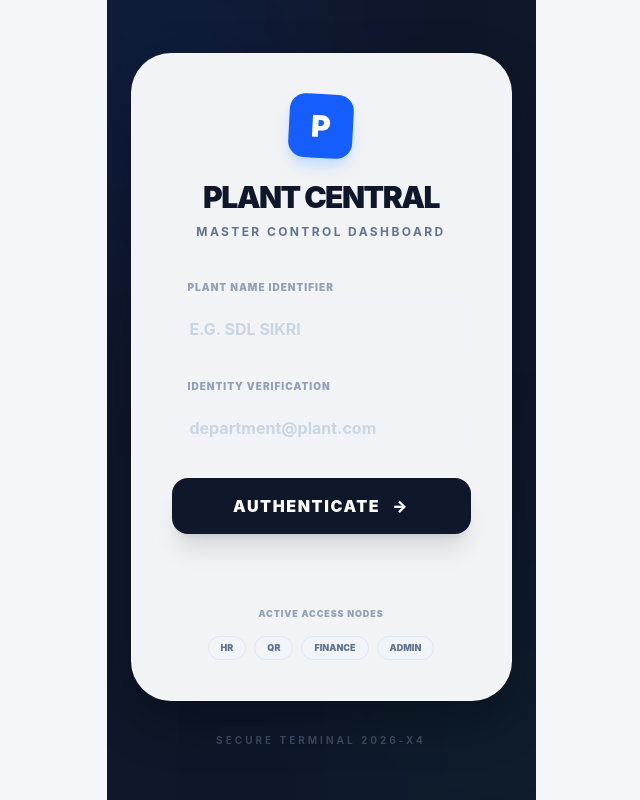
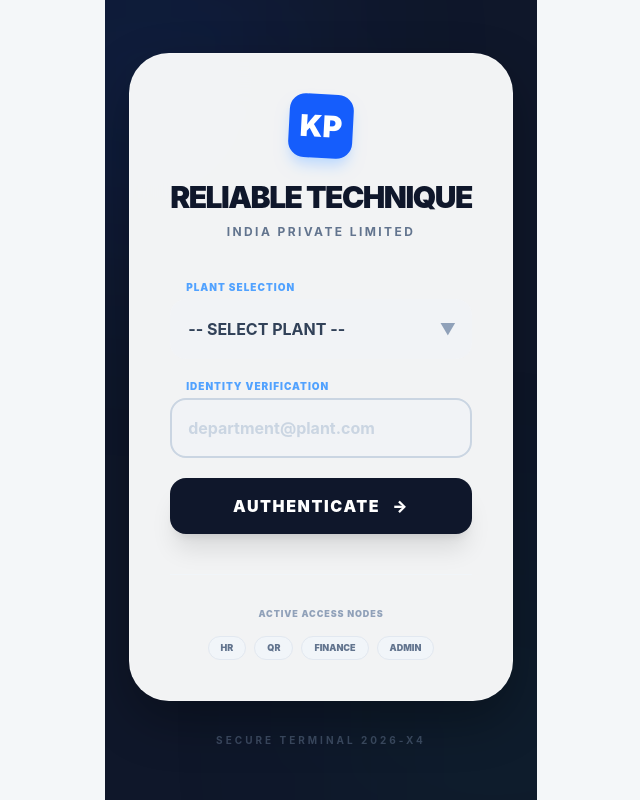
Before and after one commit to Suraj-Yadav-dev/Status_Tracker, a React (Vite) app in the folder client/: page / in a window 1280 px wide. Shown: the whole page, without its empty margins (319-959 px from the left). Built offline with nearby package versions, Linux system fonts and the light colour scheme.

Commit message:
update the ui

```diff
--- a/client/src/App.jsx
+++ b/client/src/App.jsx
@@ -3,10 +3,41 @@ import RoadContainer from './components/road/RoadContainer';
 import { ProjectProvider, ACCESS_CONTROL } from './context/ProjectContext';
 import './App.css';
 
+// Define your list of plants here
+const PLANT_LIST = [
+  "SDL SIKRI",
+  "VAPL SIKRI-2",
+  "SHANKAR FORGE",
+  "RICO BAWAL",
+  "SUNBEAM TAPUKHERA",
+  "POLYPLASTIC-BHIWADI",
+  "BHUNIT PALWAL",
+  "VICTORA DHATIR",
+  "SKH MANESER PLANT 2",
+  "VAPL BAWAL-1",
+  "MATJET",
+  "CUTTING EDGE DHATIR",
+  "VICTORA BAWAL",
+  "BHAGWATI TECHNO",
+  "NIROTECH",
+  "SKH-1",
+  "SATA VIKAS",
+  "MT AUTOCRAFT ROHTAK",
+  "SUNBEAM BAWAL",
+  "KML",
+  "POLYPLASTIC-TAMIL NAIDU",
+  "VAPL PRITHLA",
+  "VAPL PATHREDI",
+  "VAPL DHATIR B.O.P",
+  "VIBRO CAUSTIC",
+  "NOIDA GLOBAL",
+  "SKH-4",
+  "PANCHKULA STEEL"
+];
+
 function App() {
   const [userEmail, setUserEmail] = useState("");
   const [tempEmail, setTempEmail] = useState("");
-  // NEW: State to store the plant name
   const [plantName, setPlantName] = useState("");
   const [tempPlantName, setTempPlantName] = useState("");
   const [error, setError] = useState("");
@@ -15,18 +46,25 @@ function App() {
     e.preventDefault();
     const emailToValidate = tempEmail.toLowerCase().trim();
 
-    // Check if email is valid AND if they entered a plant name
+    // Check if email is valid AND if they selected a plant
     if (ACCESS_CONTROL.hasOwnProperty(emailToValidate)) {
       if (!tempPlantName.trim()) {
-        setError("System Denied: Plant Name is required");
+        setError("System Denied: Please select a Plant");
         return;
       }
       setUserEmail(emailToValidate);
-      setPlantName(tempPlantName.trim()); // Save the plant name
+      setPlantName(tempPlantName.trim());
       setError("");
     } else {
       setError("System Denied: Unrecognized Department Email");
     }
+  };
+
+  const handleLogout = () => {
+    setUserEmail("");
+    setTempEmail("");
+    setPlantName("");
+    setTempPlantName("");
   };
 
   if (!userEmail) {
@@ -42,45 +80,56 @@ function App() {
             {/* Logo Section */}
             <div className="text-center mb-10">
               <div className="inline-flex items-center justify-center w-16 h-16 bg-blue-600 rounded-2xl shadow-lg shadow-blue-200 mb-6 rotate-3 hover:rotate-0 transition-transform duration-300">
-                <span className="text-white text-3xl font-black">P</span>
+                <span className="text-white text-3xl font-black">KP</span>
               </div>
               <h1 className="text-3xl font-black text-slate-900 uppercase tracking-tighter leading-none">
-                Plant Central
+                Reliable Technique
               </h1>
               <p className="text-slate-500 text-xs font-bold uppercase tracking-[0.2em] mt-3">
-                Master Control Dashboard
+                India Private Limited
               </p>
             </div>
 
             <form onSubmit={handleLogin} className="space-y-5">
 
-              {/* Plant Name Input */}
+              {/* Plant Selection Dropdown */}
               <div className="relative">
-                <label className="text-[10px] font-black text-slate-400 uppercase ml-4 mb-1 block tracking-widest">
-                  Plant Name Identifier
+                <label className="text-[10px] font-black text-blue-400 uppercase ml-4 mb-1 block tracking-widest">
+                  Plant Selection
                 </label>
-                <input
-                  type="text"
-                  required
-                  placeholder="e.g. SDL SIKRI"
-                  className="w-full p-4 bg-slate-100/50 border-2 border-transparent focus:border-blue-500 rounded-2xl outline-none focus:ring-4 focus:ring-blue-500/10 transition-all font-bold text-slate-700 placeholder:text-slate-300 uppercase"
-                  value={tempPlantName}
-                  onChange={(e) => setTempPlantName(e.target.value)}
-                />
+                <div className="relative">
+                  <select
+                    required
+                    className="w-full p-4 bg-slate-100/50 border-2 border-transparent focus:border-blue-500 rounded-2xl outline-none focus:ring-4 focus:ring-blue-500/10 transition-all font-bold text-slate-700 uppercase appearance-none cursor-pointer"
+                    value={tempPlantName}
+                    onChange={(e) => setTempPlantName(e.target.value)}
+                  >
+                    <option value="" disabled>-- Select Plant --</option>
+                    {PLANT_LIST.map((plant) => (
+                      <option key={plant} value={plant}>
+                        {plant}
+                      </option>
+                    ))}
+                  </select>
+                  {/* Custom Arrow Icon */}
+                  <div className="absolute right-4 top-1/2 -translate-y-1/2 pointer-events-none text-slate-400">
+                    ▼
+                  </div>
+                </div>
               </div>
 
               {/* Email Input */}
               <div className="relative">
-                <label className="text-[10px] font-black text-slate-400 uppercase ml-4 mb-1 block tracking-widest">
+                <label className="text-[10px] font-black text-blue-400 uppercase ml-4 mb-1 block tracking-widest">
                   Identity Verification
                 </label>
                 <input
                   type="email"
                   required
                   placeholder="department@plant.com"
-                  className={`w-full p-4 bg-slate-100/50 border-2 rounded-2xl outline-none focus:ring-4 focus:ring-blue-500/10 transition-all font-bold text-slate-700 placeholder:text-slate-300 ${
-                    error ? 'border-red-400 bg-red-50' : 'border-transparent focus:border-blue-500'
-                  }`}
+className={`w-full p-4 bg-slate-100/50 border-2 rounded-2xl outline-none focus:ring-4 focus:ring-blue-500/10 transition-all font-bold text-slate-700 placeholder:text-slate-300 ${
+  error ? 'border-red-400 bg-red-50' : 'border-slate-300 focus:border-blue-500'
+}`}
                   value={tempEmail}
                   onChange={(e) => setTempEmail(e.target.value)}
                 />
@@ -126,7 +175,8 @@ function App() {
   }
 
   return (
-    <ProjectProvider userEmail={userEmail} setUserEmail={setUserEmail}>
+    // Pass plantName to the provider so it loads the correct data
+    <ProjectProvider userEmail={userEmail} setUserEmail={setUserEmail} plantName={plantName}>
       <div className="app-container min-h-screen bg-[#f8fafc]">
         {/* Navigation Header */}
         <header className="flex justify-between items-center px-8 py-5 bg-white shadow-[0_1px_3px_rgba(0,0,0,0.05)] sticky top-0 z-50">
@@ -162,12 +212,7 @@ function App() {
               <p className="text-xs font-bold text-slate-700">{userEmail}</p>
             </div>
             <button
-              onClick={() => {
-                setUserEmail("");
-                setTempEmail("");
-                setPlantName("");
-                setTempPlantName("");
-              }}
+              onClick={handleLogout}
               className="px-4 py-2 bg-red-50 hover:bg-red-500 text-red-600 hover:text-white rounded-xl text-[10px] font-black uppercase tracking-widest transition-all duration-200 border border-red-100 hover:border-red-500"
             >
               Log Out
--- a/client/src/context/ProjectContext.jsx
+++ b/client/src/context/ProjectContext.jsx
@@ -2,7 +2,6 @@ import React, { createContext, useContext, useState, useEffect } from "react";
 import { stages as initialStages } from "../data/stageConfig";
 
 // 1. Define and EXPORT Access Control Mapping
-// Exporting this allows App.jsx to validate emails before entering the dashboard
 export const ACCESS_CONTROL = {
   "hr_head@plant.com": "HR",
   "quality_mgr@plant.com": "QR",
@@ -13,13 +12,21 @@ export const ACCESS_CONTROL = {
 
 export const ProjectContext = createContext();
 
-export const ProjectProvider = ({ children, userEmail, setUserEmail }) => {
-  // 2. Initialize State from LocalStorage or Default Config
+// Added plantName to props
+export const ProjectProvider = ({ children, userEmail, setUserEmail, plantName }) => {
+
+  // Create a unique key for LocalStorage based on the selected plant
+  // Example: "plant_data_SDL_SIKRI"
+  const STORAGE_KEY = plantName
+    ? `plant_data_${plantName.replace(/\s+/g, '_')}`
+    : "plant_master_data_default";
+
+  // 2. Initialize State from LocalStorage using the UNIQUE KEY
   const [data, setData] = useState(() => {
-    const saved = localStorage.getItem("plant_master_data");
+    const saved = localStorage.getItem(STORAGE_KEY);
     if (saved) return JSON.parse(saved);
 
-    // Default structure if no saved data exists
+    // Default structure if no saved data exists for THIS SPECIFIC PLANT
     return initialStages.map((stage) => ({
       ...stage,
       currentStatus: "Inactive",
@@ -35,10 +42,12 @@ export const ProjectProvider = ({ children, userEmail, setUserEmail }) => {
     }));
   });
 
-  // 3. Persist to LocalStorage whenever 'data' changes
+  // 3. Persist to LocalStorage using the UNIQUE KEY whenever 'data' changes
   useEffect(() => {
-    localStorage.setItem("plant_master_data", JSON.stringify(data));
-  }, [data]);
+    if (plantName) {
+      localStorage.setItem(STORAGE_KEY, JSON.stringify(data));
+    }
+  }, [data, STORAGE_KEY, plantName]);
 
   /* ================= AUTHORIZATION LOGIC ================= */
   const canEdit = (stageDepartment) => {
@@ -61,7 +70,6 @@ export const ProjectProvider = ({ children, userEmail, setUserEmail }) => {
       prev.map((stage) => {
         if (stage.id !== stageId) return stage;
 
-        // Final safety check: block update if user tampered with UI
         if (!canEdit(stage.department)) {
             console.error("Access Denied: Unauthorized department.");
             alert("You do not have permission to update this department.");
@@ -93,7 +101,6 @@ export const ProjectProvider = ({ children, userEmail, setUserEmail }) => {
       prev.map((stage) => {
         if (stage.id !== stageId) return stage;
 
-        // Date updates also check permission
         if (!canEdit(stage.department)) return stage;
 
         if (substageId === null) {
@@ -126,7 +133,10 @@ export const ProjectProvider = ({ children, userEmail, setUserEmail }) => {
 
   /* ================= LOGOUT HELPER ================= */
   const logout = () => {
-    setUserEmail(""); // Resetting email triggers the login screen in App.jsx
+    setUserEmail("");
+    // We don't need to manually clear 'data' here because
+    // when the user logs back in with a different plant,
+    // the STORAGE_KEY will change and load that plant's data.
   };
 
   return (
```
